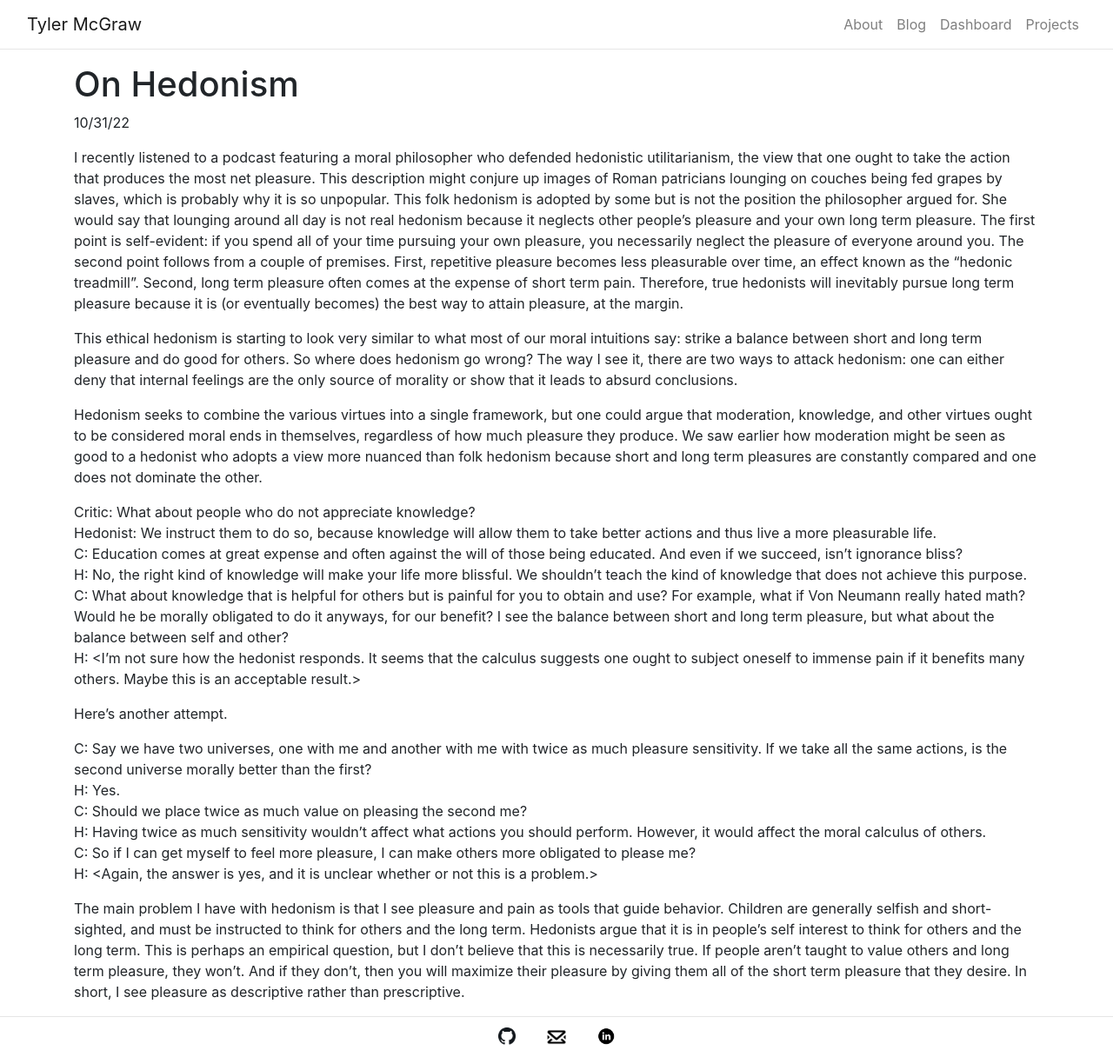
After one commit to tylermcgraw/personal_website, a Flask app: page /blog/post/on_hedonism in a window 1280 px wide. The commit adds this page. Shown: the whole page at 87% size. Run offline with Flask 2, Linux system fonts and the light colour scheme.

Commit message:
New post

```diff
--- a/flaskr/templates/blog/home.html
+++ b/flaskr/templates/blog/home.html
@@ -5,6 +5,7 @@
 {% endblock %}
 
 {% block main %}
+  <a class="nav-link" href="{{ url_for('blog.post', post='on_hedonism') }}">On Hedonism</a>
   <a class="nav-link" href="{{ url_for('blog.post', post='rashomon') }}"><em>Rashomon</em>, by Akira Kurosawa</a>
   <a class="nav-link" href="{{ url_for('blog.post', post='sadly_porn') }}"><em>Sadly, Porn</em>, by Edward Teach</a>
   <a class="nav-link" href="{{ url_for('blog.post', post='mill_autobiography') }}"><em>Autobiography</em>, by John Stuart Mill</a>
--- /dev/null
+++ b/flaskr/templates/blog/posts/on_hedonism.html
@@ -0,0 +1,46 @@
+{% extends "post.html" %}
+{% block post %}
+<h1>On Hedonism</h1>
+<p>10/31/22</p>
+<p>
+    I recently listened to a podcast featuring a moral philosopher who defended hedonistic utilitarianism, the view that one ought to take the action that produces the most net pleasure. This description might conjure up images of Roman patricians lounging on couches being fed grapes by slaves, which is probably why it is so unpopular. This folk hedonism is adopted by some but is not the position the philosopher argued for. She would say that lounging around all day is not real hedonism because it neglects other people’s pleasure and your own long term pleasure. The first point is self-evident: if you spend all of your time pursuing your own pleasure, you necessarily neglect the pleasure of everyone around you. The second point follows from a couple of premises. First, repetitive pleasure becomes less pleasurable over time, an effect known as the “hedonic treadmill”. Second, long term pleasure often comes at the expense of short term pain. Therefore, true hedonists will inevitably pursue long term pleasure because it is (or eventually becomes) the best way to attain pleasure, at the margin.
+</p>
+<p>
+    This ethical hedonism is starting to look very similar to what most of our moral intuitions say: strike a balance between short and long term pleasure and do good for others. So where does hedonism go wrong? The way I see it, there are two ways to attack hedonism: one can either deny that internal feelings are the only source of morality or show that it leads to absurd conclusions.
+</p>
+<p>
+    Hedonism seeks to combine the various virtues into a single framework, but one could argue that moderation, knowledge, and other virtues ought to be considered moral ends in themselves, regardless of how much pleasure they produce. We saw earlier how moderation might be seen as good to a hedonist who adopts a view more nuanced than folk hedonism because short and long term pleasures are constantly compared and one does not dominate the other.
+</p>
+<p>
+    Critic: What about people who do not appreciate knowledge?
+    <br>
+    Hedonist: We instruct them to do so, because knowledge will allow them to take better actions and thus live a more pleasurable life.
+    <br>
+    C: Education comes at great expense and often against the will of those being educated. And even if we succeed, isn’t ignorance bliss?
+    <br>
+    H: No, the right kind of knowledge will make your life more blissful. We shouldn’t teach the kind of knowledge that does not achieve this purpose.
+    <br>
+    C: What about knowledge that is helpful for others but is painful for you to obtain and use? For example, what if Von Neumann really hated math? Would he be morally obligated to do it anyways, for our benefit? I see the balance between short and long term pleasure, but what about the balance between self and other?
+    <br>
+    H: &lt;I’m not sure how the hedonist responds. It seems that the calculus suggests one ought to subject oneself to immense pain if it benefits many others. Maybe this is an acceptable result.&gt;
+</p>
+<p>
+    Here’s another attempt.
+</p>
+<p>
+    C: Say we have two universes, one with me and another with me with twice as much pleasure sensitivity. If we take all the same actions, is the second universe morally better than the first?
+    <br>
+    H: Yes.
+    <br>
+    C: Should we place twice as much value on pleasing the second me?
+    <br>
+    H: Having twice as much sensitivity wouldn’t affect what actions you should perform. However, it would affect the moral calculus of others.
+    <br>
+    C: So if I can get myself to feel more pleasure, I can make others more obligated to please me?
+    <br>
+    H: &lt;Again, the answer is yes, and it is unclear whether or not this is a problem.&gt;
+</p>
+<p>
+    The main problem I have with hedonism is that I see pleasure and pain as tools that guide behavior. Children are generally selfish and short-sighted, and must be instructed to think for others and the long term. Hedonists argue that it is in people’s self interest to think for others and the long term. This is perhaps an empirical question, but I don’t believe that this is necessarily true. If people aren’t taught to value others and long term pleasure, they won’t. And if they don’t, then you will maximize their pleasure by giving them all of the short term pleasure that they desire. In short, I see pleasure as descriptive rather than prescriptive.
+</p>
+{% endblock %}
```
